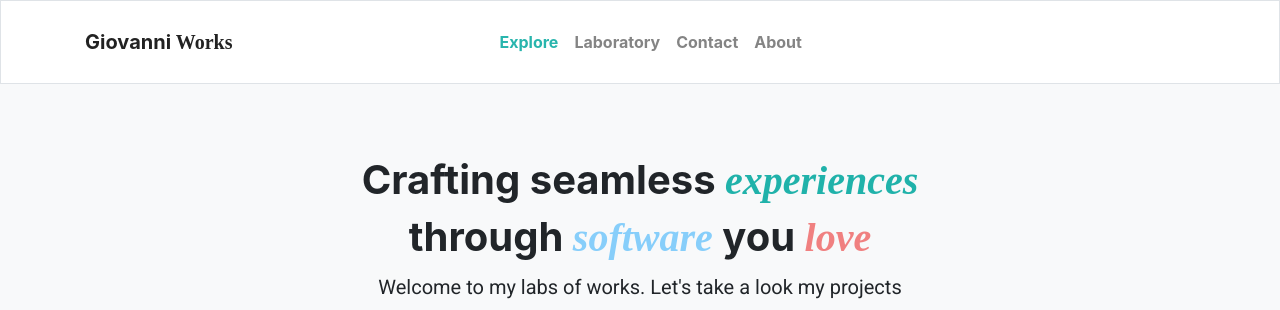
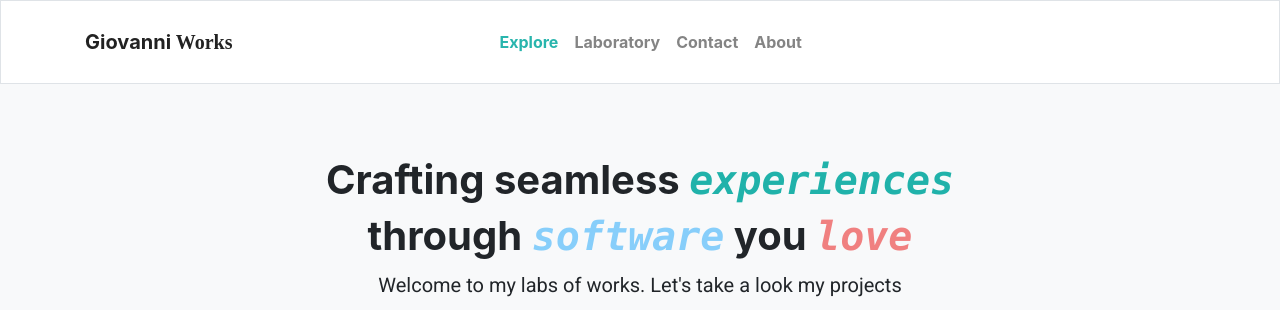
Before and after one commit to GAG-Software-Developer/GAG-Website, a React (Create React App) app in the folder front-end/: page / in a window 1280 px wide. Shown: the top 310 px of the page. Built offline with nearby package versions, Linux system fonts and the light colour scheme; no server answers; a web font is replaced by a local one.

Commit message:
Update ne appearance

```diff
--- a/front-end/src/components/about/components/detail-about.js
+++ b/front-end/src/components/about/components/detail-about.js
@@ -87,7 +87,7 @@ class About extends Component {
                                         </tr>
                                         <tr>
                                             <td className="text-right" style={{ color: "lightcoral" }}><strong>Codename</strong></td>
-                                            <td>: Amsterdam I</td>
+                                            <td>: Amsterdam</td>
                                         </tr>
                                         <tr>
                                             <td className="text-right" style={{ color: "lightcoral" }}><strong>Version</strong></td>
--- a/front-end/src/components/explore/components/description-project.js
+++ b/front-end/src/components/explore/components/description-project.js
@@ -89,7 +89,7 @@ class description_project extends Component {
                                         (
                                             <Row className="align-items-center mt-5 text-secondary" key={element._id}>
                                                 <div className="col-lg-7 order-lg-2">
-                                                    <img className="img-fluid mb-3 shadow-lg" src={require('../../../assets/projek_images/' + element.image_detail)} alt="image1"></img>
+                                                    <img className="img-fluid mb-3 shadow border rounded" src={require('../../../assets/projek_images/' + element.image_detail)} alt="image1"></img>
                                                 </div>
                                                 <div className="col-lg-5">
                                                     <h4 className="text-left font-weight-bold" style={{ color: "lightseagreen" }}>{element.title_detail}</h4>
@@ -100,7 +100,7 @@ class description_project extends Component {
                                             //If odd, shows the data in the right
                                             <Row className="align-items-center mt-5 text-secondary" key={element._id}>
                                                 <div className="col-lg-7 ">
-                                                    <img className="img-fluid mb-3 shadow-lg" src={require('../../../assets/projek_images/' + element.image_detail)} alt="image1"></img>
+                                                    <img className="img-fluid mb-3 shadow border rounded" src={require('../../../assets/projek_images/' + element.image_detail)} alt="image1"></img>
                                                 </div>
                                                 <div className="col-lg-5">
                                                     <h4 className="text-left font-weight-bold" style={{ color: "lightseagreen" }}>{element.title_detail}</h4>
--- a/front-end/src/components/explore/pages/explore.js
+++ b/front-end/src/components/explore/pages/explore.js
@@ -13,8 +13,8 @@ export default class explore extends Component {
                 <Navigation selectedPage="explore" />
                 <section>
                     <Container className="pt-4 pb-5">
-                        <h1 style={{ fontWeight: "bold" }}>Crafting seamless <i style={{ color: "lightseagreen" }} className="logo">experiences</i></h1>
-                        <h1 style={{ fontWeight: "bold" }}>through <i style={{ color: "lightskyblue" }} className="logo">software</i> you <i style={{ color: "lightcoral" }} className="logo">love</i></h1>
+                        <h1 style={{ fontWeight: "bold" }}>Crafting seamless <i style={{ color: "lightseagreen" }} className="code">experiences</i></h1>
+                        <h1 style={{ fontWeight: "bold" }}>through <i style={{ color: "lightskyblue" }} className="code">software</i> you <i style={{ color: "lightcoral" }} className="code">love</i></h1>
                         <p style={{ fontWeight: "italic", fontFamily: "Roboto" }}>Welcome to my labs of works. Let's take a look my projects</p>
                     </Container>
                 </section>
--- a/front-end/src/components/lab/components/description-tutorial.js
+++ b/front-end/src/components/lab/components/description-tutorial.js
@@ -68,7 +68,7 @@ class description_tutorial extends Component {
                                             )
                                         }
                                     </small>
-                                    <img className="img-fluid w-100 shadow-lg p-3 bg-white rounded mt-3" src={require('../../../assets/tutorial_images/' + image)} alt="image1"></img>
+                                    <img className="img-fluid w-100 shadow border p-3 bg-white rounded mt-3" src={require('../../../assets/tutorial_images/' + image)} alt="image1"></img>
                                     <p className="mt-4">{overview}</p>
                                 </section>
                                 <section>
@@ -80,18 +80,18 @@ class description_tutorial extends Component {
                                                     {
 
                                                         element.details.map((content) =>
-                                                            (content.type_detail.toLowerCase() === "code") ? <p className="shadow-sm bg-light rounded p-3"><small>{content.text_detail}</small></p> :
+                                                            (content.type_detail.toLowerCase() === "code") ? <p className="shadow-sm bg-dark rounded p-3"><small className="text-light code">{content.text_detail}</small></p> :
                                                                 (content.type_detail.toLowerCase() === "bold-text") ? <h5><b>{content.text_detail}</b></h5> :
                                                                     (content.type_detail.toLowerCase() === "text") ? <p>{content.text_detail}</p> :
-                                                                        (content.type_detail.toLowerCase() === "highlight-list") ? <ul className="shadow-sm bg-light rounded pt-3 pb-3">{
+                                                                        (content.type_detail.toLowerCase() === "highlight-list") ? <ul className="shadow-sm border bg-light rounded pt-3 pb-3">{
                                                                             content.text_detail.split("|").map((list) =>
                                                                                 <li>{list}</li>
                                                                             )}</ul> : (content.type_detail.toLowerCase() === "list") ? <ul>{
                                                                                 content.text_detail.split("|").map((list) =>
                                                                                     <li>{list}</li>
-                                                                                )}</ul> : (content.type_detail.toLowerCase() === "highlight-text") ? <p className="shadow-sm bg-light rounded p-3">{content.text_detail}</p> :
+                                                                                )}</ul> : (content.type_detail.toLowerCase() === "highlight-text") ? <p className="shadow-sm border bg-light rounded p-3">{content.text_detail}</p> :
                                                                                     (content.type_detail.toLowerCase() === "quote") ? <p><i>“{content.text_detail}„</i></p> :
-                                                                                        (content.type_detail.toLowerCase() === "image") ? <img className="img-fluid w-100 shadow-lg p-3 bg-white rounded mt-3 mb-4" src={require('../../../assets/tutorial_images/' + content.text_detail)} alt="image of tutorial content"></img> : <p></p>
+                                                                                        (content.type_detail.toLowerCase() === "image") ? <img className="img-fluid w-100 shadow border p-3 bg-white rounded mt-3 mb-4" src={require('../../../assets/tutorial_images/' + content.text_detail)} alt="image of tutorial content"></img> : <p></p>
                                                         )
                                                     }
                                                 </div>
--- a/front-end/src/index.css
+++ b/front-end/src/index.css
@@ -8,6 +8,9 @@
 @charset "UTH-8";
 
 @import url(https://fonts.googleapis.com/css2?family=Abril+Fatface&family=Faster+One&family=Libre+Barcode+39+Extended+Text&family=Zilla+Slab+Highlight:wght@700&display=swap);
+@charset "UTH-8";
+
+@import url(https://fonts.googleapis.com/css2?family=Roboto+Mono&display=swap);
 @charset "UTH-8";
 
 @font-face {
@@ -41,7 +44,7 @@ p {
   font-family: "Roboto", sans-serif;
 }
 
-code {
+.code {
   font-family: source-code-pro, Menlo, Monaco, Consolas, "Courier New",
     monospace;
 }
```
Also changed, not shown: 97 other files (tests, documents, lock files or other folders).
